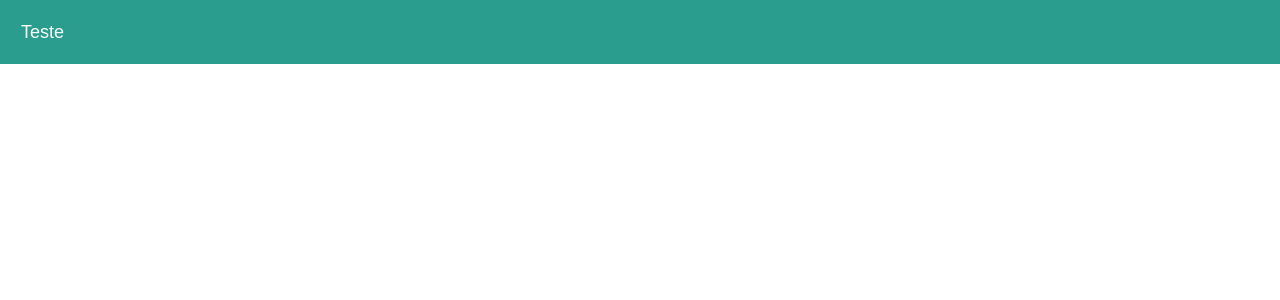
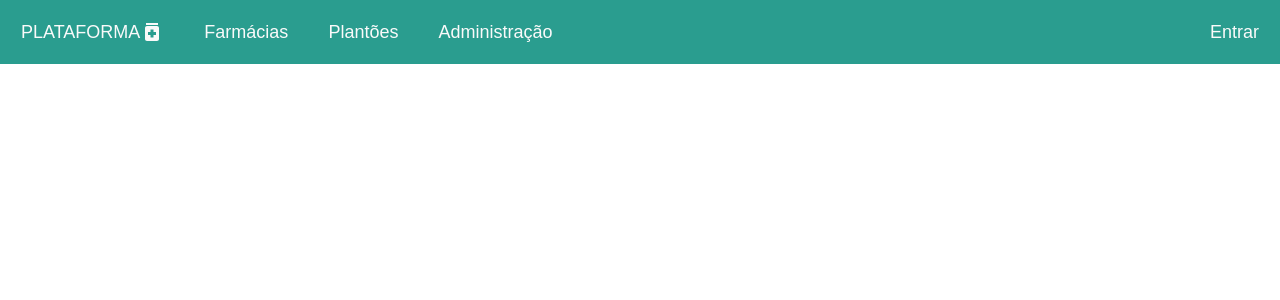
Before and after one commit to CaNeoN28/controle-farmaceutico-frontend, a Next.js app: page /teste in a window 1280 px wide. Shown: the top 300 px of the page. Built offline with nearby package versions, Linux system fonts and the light colour scheme.

Commit message:
Colocando botões no menu

```diff
--- a/src/components/BotaoMenu/BotaoMenu.module.scss
+++ b/src/components/BotaoMenu/BotaoMenu.module.scss
@@ -1,5 +1,7 @@
-@media screen and (min-width: 480px) {
+@media screen and (min-width: 672px) {
 	.botao{
+		display: flex;
+		align-items: center;
 		border: none;
 
 		background-color: var(--primary-color);
@@ -10,6 +12,10 @@
 		height: 64px;
 
 		font-size: 18px;
+
+		svg{
+			font-size: 24px;
+		}
 	}
 
 	.botao:hover{
--- a/src/components/Menu/Menu.module.scss
+++ b/src/components/Menu/Menu.module.scss
@@ -1,6 +1,7 @@
 .menu{
 	display: flex;
 	align-items: center;
+	justify-content: space-between;
 	overflow: hidden;
 
 	border: 1px solid var(--primary-color);
@@ -10,3 +11,8 @@
 	background-color: var(--primary-color);
 	color: var(--white);
 }
+
+.opcoes{
+	display: flex;
+	align-items: center;
+}
--- a/src/components/Menu/index.tsx
+++ b/src/components/Menu/index.tsx
@@ -1,4 +1,5 @@
 import { useEffect, useState } from "react";
+import { MdMedication } from "react-icons/md";
 import styles from "./Menu.module.scss";
 import BotaoMenu from "../BotaoMenu";
 
@@ -25,10 +26,22 @@ export default function Menu({}: Props) {
 		};
 	}, []);
 
-	if (width >= 480) {
-		return <div className={styles.menu}>
-			<BotaoMenu>Teste</BotaoMenu>
-		</div>;
+	if (width >= 672) {
+		return (
+			<div className={styles.menu}>
+				<div className={styles.opcoes}>
+					<BotaoMenu>
+						<span>PLATAFORMA</span> <MdMedication/>
+					</BotaoMenu>
+					<BotaoMenu>Farmácias</BotaoMenu>
+					<BotaoMenu>Plantões</BotaoMenu>
+					<BotaoMenu>Administração</BotaoMenu>
+				</div>
+				<div>
+					<BotaoMenu>Entrar</BotaoMenu>
+				</div>
+			</div>
+		);
 	}
 
 	return <></>;
```
